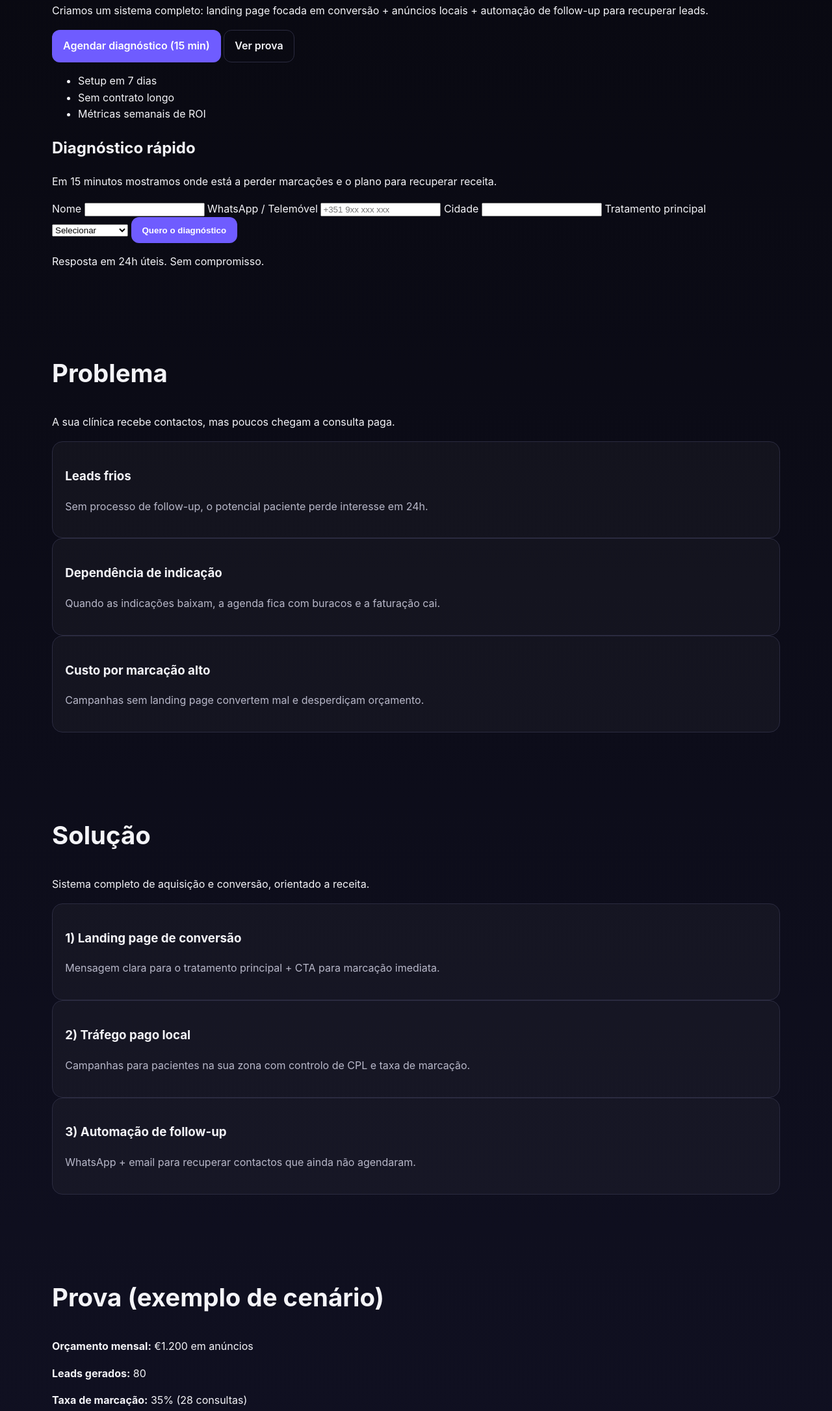
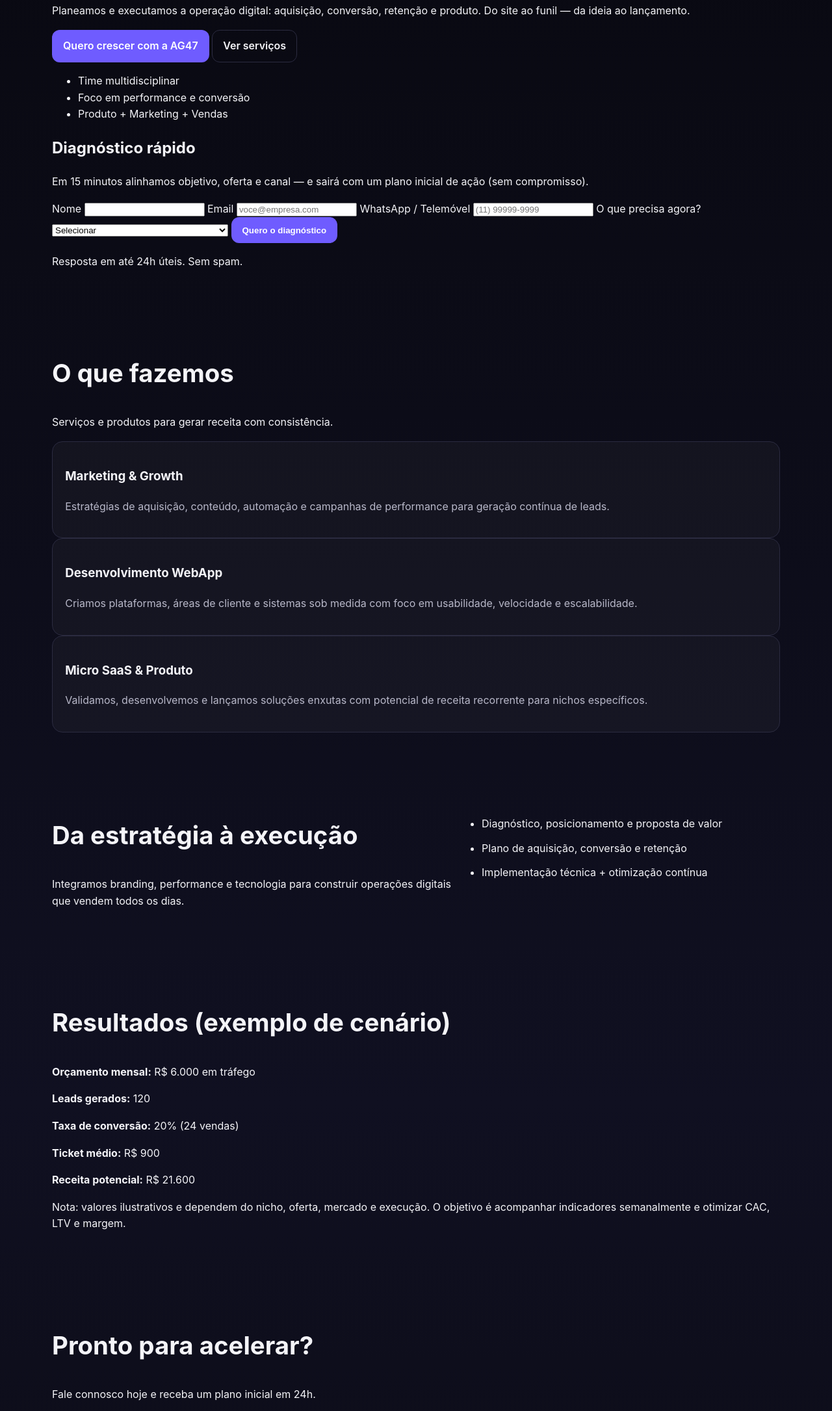
Before and after one commit to golf-OB/Ag47, a plain HTML site: page index.html in a window 1280 px wide. Shown: the part 419-2590 px from the top of the page at 65% size. Drawn offline with Linux system fonts and the light colour scheme.

Commit message:
Update index.html for branding and content changes

```diff
--- a/index.html
+++ b/index.html
@@ -1,13 +1,13 @@
 <!DOCTYPE html>
-<html lang="pt-PT" id="top">
+<html lang="pt-BR" id="top">
   <head>
     <meta charset="UTF-8" />
     <meta name="viewport" content="width=device-width, initial-scale=1.0" />
 
-    <title>AG47 — Mais marcações para clínicas dentárias em Portugal</title>
+    <title>AG47 — Marketing, Desenvolvimento e Vendas</title>
     <meta
       name="description"
-      content="Ajudamos clínicas dentárias em Portugal a encher a agenda em 30 dias com landing page, tráfego pago e automação de follow-up. Diagnóstico gratuito em 15 min."
+      content="A AG47 impulsiona crescimento com estratégias de marketing, desenvolvimento de web apps, micro SaaS e foco em vendas."
     />
 
     <!-- Canonical / robots -->
@@ -18,11 +18,11 @@
 
     <!-- Social sharing / previews -->
     <meta property="og:type" content="website" />
-    <meta property="og:locale" content="pt_PT" />
-    <meta property="og:title" content="AG47 — Mais marcações para clínicas dentárias" />
+    <meta property="og:locale" content="pt_BR" />
+    <meta property="og:title" content="AG47 — Marketing, Desenvolvimento e Vendas" />
     <meta
       property="og:description"
-      content="Encha a agenda da sua clínica em 30 dias com landing page + anúncios + automação de follow-up. Diagnóstico gratuito em 15 min."
+      content="Criação e vendas com tecnologia: funis, web apps e micro SaaS para acelerar o crescimento do seu negócio."
     />
     <!-- TODO: substituir pela URL final quando publicar -->
     <meta property="og:url" content="https://example.com" />
@@ -30,46 +30,53 @@
     <meta property="og:image" content="og-image.jpg" />
     <meta name="twitter:card" content="summary_large_image" />
 
-    <!-- Performance: use system fonts to keep it fast; add webfonts later if desired -->
     <link rel="stylesheet" href="styles.css" />
   </head>
   <body>
     <a class="skip-link" href="#main">Saltar para o conteúdo</a>
 
     <header class="hero">
-      <div class="container nav">
+      <nav class="nav container" aria-label="Navegação principal">
         <a class="brand" href="#top" aria-label="Ir para o topo">AG47</a>
-        <a class="btn btn-outline" href="#cta-final">Agendar diagnóstico</a>
-      </div>
+        <a class="btn btn-outline" href="#contato">Falar com a equipa</a>
+      </nav>
 
       <div class="container hero-grid">
         <div>
-          <p class="tag">Nicho: Clínicas dentárias em Portugal</p>
-          <h1>Encha a agenda da sua clínica com consultas (pagas) em 30 dias.</h1>
+          <p class="tag">Agência 47 · Marketing + Produto + Engenharia</p>
+          <h1>Criação, vendas e tecnologia para transformar ideias em resultados.</h1>
           <p class="subhead">
-            Criamos um sistema completo: landing page focada em conversão + anúncios locais +
-            automação de follow-up para recuperar leads.
+            Planeamos e executamos a operação digital: aquisição, conversão, retenção e produto.
+            Do site ao funil — da ideia ao lançamento.
           </p>
+
           <div class="cta-row">
-            <a class="btn btn-primary" href="#cta-final">Agendar diagnóstico (15 min)</a>
-            <a class="btn btn-ghost" href="#prova">Ver prova</a>
+            <a class="btn btn-primary" href="#contato">Quero crescer com a AG47</a>
+            <a class="btn btn-ghost" href="#servicos">Ver serviços</a>
           </div>
+
           <ul class="quick-points" aria-label="Destaques">
-            <li>Setup em 7 dias</li>
-            <li>Sem contrato longo</li>
-            <li>Métricas semanais de ROI</li>
+            <li>Time multidisciplinar</li>
+            <li>Foco em performance e conversão</li>
+            <li>Produto + Marketing + Vendas</li>
           </ul>
         </div>
 
         <aside class="hero-card" aria-labelledby="diagnostico-title">
           <h2 id="diagnostico-title">Diagnóstico rápido</h2>
-          <p>Em 15 minutos mostramos onde está a perder marcações e o plano para recuperar receita.</p>
+          <p>
+            Em 15 minutos alinhamos objetivo, oferta e canal — e sairá com um plano inicial de ação
+            (sem compromisso).
+          </p>
 
-          <!-- Mini-form (reduz fricção e melhora conversão) -->
           <form class="mini-form" action="#" method="post" novalidate>
             <label>
               Nome
               <input name="nome" type="text" autocomplete="name" required />
+            </label>
+            <label>
+              Email
+              <input name="email" type="email" autocomplete="email" placeholder="voce@empresa.com" required />
             </label>
             <label>
               WhatsApp / Telemóvel
@@ -78,28 +85,23 @@
                 type="tel"
                 inputmode="tel"
                 autocomplete="tel"
-                placeholder="+351 9xx xxx xxx"
-                required
+                placeholder="(11) 99999-9999"
               />
             </label>
             <label>
-              Cidade
-              <input name="cidade" type="text" autocomplete="address-level2" />
-            </label>
-            <label>
-              Tratamento principal
-              <select name="tratamento">
+              O que precisa agora?
+              <select name="objetivo">
                 <option value="">Selecionar</option>
-                <option>Implantes</option>
-                <option>Ortodontia</option>
-                <option>Branqueamento</option>
+                <option>Marketing & Growth (leads / performance)</option>
+                <option>WebApp / Sistema</option>
+                <option>Micro SaaS / Produto</option>
+                <option>Branding / Landing page</option>
                 <option>Outro</option>
               </select>
             </label>
 
-            <!-- Mantemos o fluxo simples: scroll para CTA final (onde pode haver Calendly/WhatsApp real) -->
             <button class="btn btn-primary" type="submit">Quero o diagnóstico</button>
-            <p class="small">Resposta em 24h úteis. Sem compromisso.</p>
+            <p class="small">Resposta em até 24h úteis. Sem spam.</p>
             <p class="form-status" role="status" aria-live="polite" hidden></p>
           </form>
         </aside>
@@ -107,88 +109,75 @@
     </header>
 
     <main id="main">
-      <section id="problema" class="section container">
-        <h2>Problema</h2>
-        <p class="lead">A sua clínica recebe contactos, mas poucos chegam a consulta paga.</p>
+      <section id="servicos" class="section container">
+        <h2>O que fazemos</h2>
+        <p class="lead">Serviços e produtos para gerar receita com consistência.</p>
+
         <div class="grid-3">
           <article class="card">
-            <h3>Leads frios</h3>
-            <p>Sem processo de follow-up, o potencial paciente perde interesse em 24h.</p>
+            <h3>Marketing & Growth</h3>
+            <p>
+              Estratégias de aquisição, conteúdo, automação e campanhas de performance para geração
+              contínua de leads.
+            </p>
           </article>
+
           <article class="card">
-            <h3>Dependência de indicação</h3>
-            <p>Quando as indicações baixam, a agenda fica com buracos e a faturação cai.</p>
+            <h3>Desenvolvimento WebApp</h3>
+            <p>
+              Criamos plataformas, áreas de cliente e sistemas sob medida com foco em usabilidade,
+              velocidade e escalabilidade.
+            </p>
           </article>
+
           <article class="card">
-            <h3>Custo por marcação alto</h3>
-            <p>Campanhas sem landing page convertem mal e desperdiçam orçamento.</p>
+            <h3>Micro SaaS & Produto</h3>
+            <p>
+              Validamos, desenvolvemos e lançamos soluções enxutas com potencial de receita recorrente
+              para nichos específicos.
+            </p>
           </article>
         </div>
       </section>
 
-      <section id="solucao" class="section section-alt">
-        <div class="container">
-          <h2>Solução</h2>
-          <p class="lead">Sistema completo de aquisição e conversão, orientado a receita.</p>
-          <div class="grid-3">
-            <article class="card">
-              <h3>1) Landing page de conversão</h3>
-              <p>Mensagem clara para o tratamento principal + CTA para marcação imediata.</p>
-            </article>
-            <article class="card">
-              <h3>2) Tráfego pago local</h3>
-              <p>Campanhas para pacientes na sua zona com controlo de CPL e taxa de marcação.</p>
-            </article>
-            <article class="card">
-              <h3>3) Automação de follow-up</h3>
-              <p>WhatsApp + email para recuperar contactos que ainda não agendaram.</p>
-            </article>
+      <section class="section section-alt">
+        <div class="container split">
+          <div>
+            <h2>Da estratégia à execução</h2>
+            <p class="lead">
+              Integramos branding, performance e tecnologia para construir operações digitais que
+              vendem todos os dias.
+            </p>
           </div>
+          <ul>
+            <li>Diagnóstico, posicionamento e proposta de valor</li>
+            <li>Plano de aquisição, conversão e retenção</li>
+            <li>Implementação técnica + otimização contínua</li>
+          </ul>
         </div>
       </section>
 
       <section id="prova" class="section container">
-        <h2>Prova (exemplo de cenário)</h2>
+        <h2>Resultados (exemplo de cenário)</h2>
         <div class="proof" role="group" aria-label="Cenário ilustrativo">
-          <p><strong>Orçamento mensal:</strong> €1.200 em anúncios</p>
-          <p><strong>Leads gerados:</strong> 80</p>
-          <p><strong>Taxa de marcação:</strong> 35% (28 consultas)</p>
-          <p><strong>Ticket médio:</strong> €320</p>
-          <p><strong>Receita potencial:</strong> €8.960</p>
+          <p><strong>Orçamento mensal:</strong> R$ 6.000 em tráfego</p>
+          <p><strong>Leads gerados:</strong> 120</p>
+          <p><strong>Taxa de conversão:</strong> 20% (24 vendas)</p>
+          <p><strong>Ticket médio:</strong> R$ 900</p>
+          <p><strong>Receita potencial:</strong> R$ 21.600</p>
         </div>
         <p class="small">
-          Nota: valores ilustrativos e dependem da zona, concorrência e tratamento. O objetivo é
-          acompanhar estes indicadores semanalmente para otimizar custo por marcação e margem.
+          Nota: valores ilustrativos e dependem do nicho, oferta, mercado e execução. O objetivo é
+          acompanhar indicadores semanalmente e otimizar CAC, LTV e margem.
         </p>
       </section>
 
-      <section id="oferta" class="section section-alt">
-        <div class="container">
-          <h2>Oferta</h2>
-          <p class="lead">Mais pacientes em 30 dias com risco reduzido.</p>
-          <div class="offer">
-            <ul>
-              <li>Landing page completa pronta para anúncios</li>
-              <li>Configuração e gestão de campanhas locais</li>
-              <li>Automação de follow-up em 3 etapas</li>
-              <li>Relatório semanal com CPL, marcações e ROI</li>
-              <li><strong>Bónus:</strong> script de atendimento para receção</li>
-            </ul>
-            <p class="guarantee">
-              Garantia operacional: se não entregarmos o sistema completo em 30 dias, devolvemos
-              100% da implementação.
-            </p>
-          </div>
-        </div>
-      </section>
-
-      <section id="cta-final" class="section container final-cta">
-        <h2>Quer previsibilidade na agenda da sua clínica?</h2>
-        <p>Fale connosco hoje e receba um plano de aquisição em 24h.</p>
+      <section id="contato" class="section container final-cta">
+        <h2>Pronto para acelerar?</h2>
+        <p>Fale connosco hoje e receba um plano inicial em 24h.</p>
 
         <div class="cta-row">
           <a class="btn btn-primary" href="mailto:contato@ag47.com">Pedir plano por email</a>
-          <!-- TODO: se preferir WhatsApp, troque para https://wa.me/351XXXXXXXXX?text=... -->
           <a class="btn btn-ghost" href="#faq">Ver FAQ</a>
         </div>
 
@@ -202,22 +191,22 @@
         <div class="grid-3">
           <article class="card">
             <h3>Há fidelização?</h3>
-            <p>Não. Trabalhamos sem contrato longo — mantemos o foco em performance e transparência.</p>
+            <p>Não. Trabalhamos sem contrato longo — foco em performance e transparência.</p>
           </article>
           <article class="card">
             <h3>Qual o investimento mínimo?</h3>
-            <p>Depende da zona e do tratamento. No diagnóstico recomendamos um ponto de partida realista.</p>
+            <p>Depende do objetivo e do canal. No diagnóstico recomendamos um ponto de partida realista.</p>
           </article>
           <article class="card">
-            <h3>Em quanto tempo vemos leads?</h3>
-            <p>Normalmente após a campanha estar ativa. Em geral, a otimização é semanal.</p>
+            <h3>Em quanto tempo vemos resultados?</h3>
+            <p>Depende do funil. Tráfego pode gerar leads rápido; produto e SEO são médio/longo prazo.</p>
           </article>
         </div>
       </section>
     </main>
 
     <footer class="footer">
-      <p>© <span id="year"></span> AG47 · Sistemas de aquisição e conversão.</p>
+      <p>© <span id="year"></span> AG47 — Marketing, Desenvolvimento e Vendas.</p>
     </footer>
 
     <script>
@@ -233,10 +222,10 @@
 
           if (statusEl) {
             statusEl.hidden = false;
-            statusEl.textContent = "Obrigado! Já a seguir mostramos o próximo passo.";
+            statusEl.textContent = "Obrigado! Vamos contactar em breve.";
           }
 
-          document.getElementById("cta-final")?.scrollIntoView({ behavior: "smooth" });
+          document.getElementById("contato")?.scrollIntoView({ behavior: "smooth" });
         });
       }
     </script>
```
